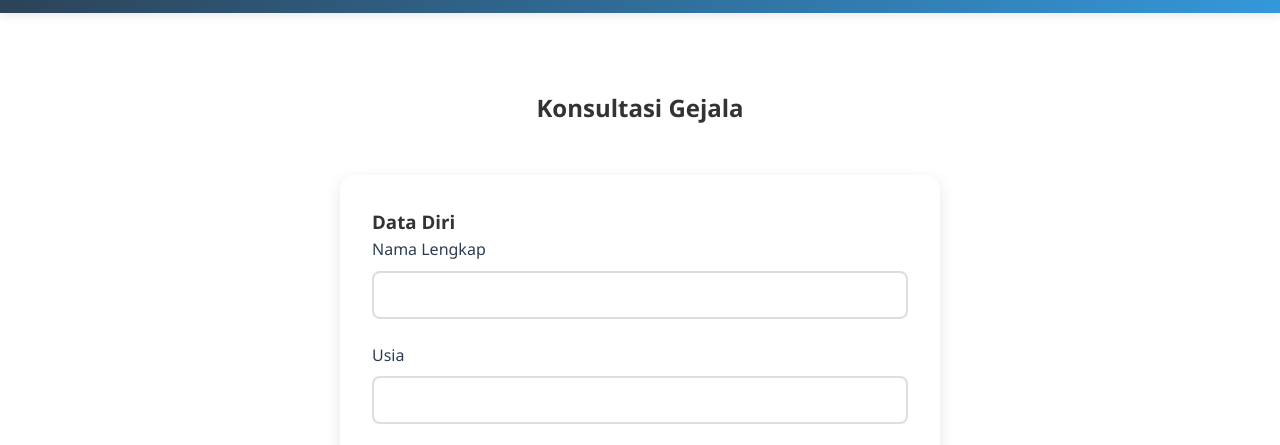
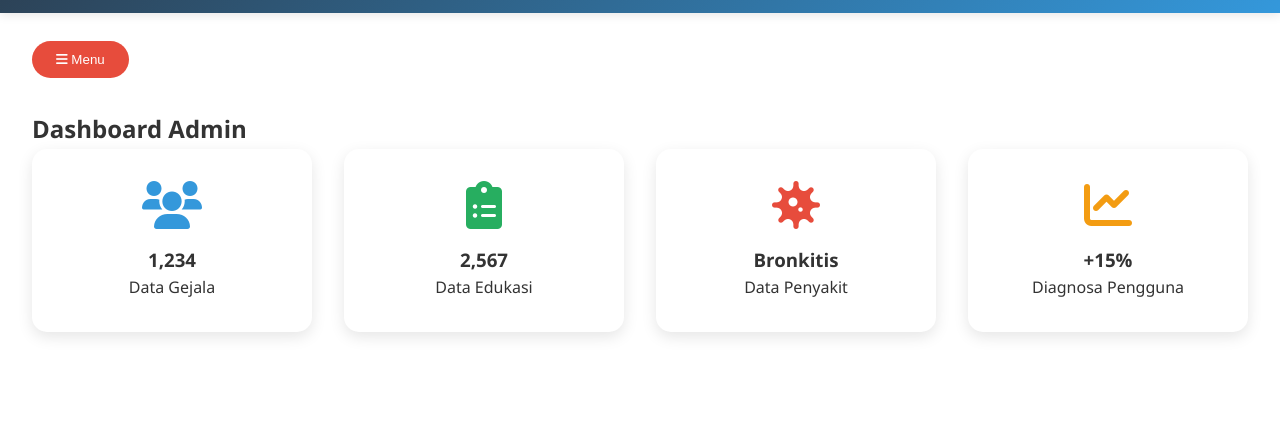
Before and after one commit to julinotmonth/aqila, a plain HTML site: page index.html in a window 1280 px wide. Shown: the part 71-516 px from the top of the page. Drawn offline with Linux system fonts and the light colour scheme.

Commit message:
Add files via upload

```diff
--- a/index.html
+++ b/index.html
@@ -675,7 +675,7 @@
         </div>
 
         <!-- CONSULTATION PAGE -->
-        <div id="consultation" class="page active">
+        <div id="consultation" class="page">
             <section style="padding: 80px 0;">
                 <div class="container">
                     <h2 style="text-align: center; margin-bottom: 3rem;">Konsultasi Gejala</h2>
@@ -944,7 +944,7 @@
         </div>
 
         <!-- ADMIN DASHBOARD -->
-        <div id="admin" class="page">
+        <div id="admin" class="page active">
             <div class="admin-sidebar" id="adminSidebar">
                 <ul class="sidebar-menu">
                     <li><a href="#" onclick="showAdminPage('dashboard')"><i class="fas fa-tachometer-alt"></i> Dashboard</a></li>
@@ -970,22 +970,22 @@
                         <div class="dashboard-card">
                             <i class="fas fa-users" style="color: #3498db;"></i>
                             <h3>1,234</h3>
-                            <p>Total User</p>
+                            <p>Data Gejala</p>
                         </div>
                         <div class="dashboard-card">
                             <i class="fas fa-clipboard-list" style="color: #27ae60;"></i>
                             <h3>2,567</h3>
-                            <p>Total Konsultasi</p>
+                            <p>Data Edukasi</p>
                         </div>
                         <div class="dashboard-card">
                             <i class="fas fa-virus" style="color: #e74c3c;"></i>
                             <h3>Bronkitis</h3>
-                            <p>Penyakit Terbanyak</p>
+                            <p>Data Penyakit</p>
                         </div>
                         <div class="dashboard-card">
                             <i class="fas fa-chart-line" style="color: #f39c12;"></i>
                             <h3>+15%</h3>
-                            <p>Peningkatan Bulan Ini</p>
+                            <p>Diagnosa Pengguna</p>
                         </div>
                     </div>
                 </div>
```
